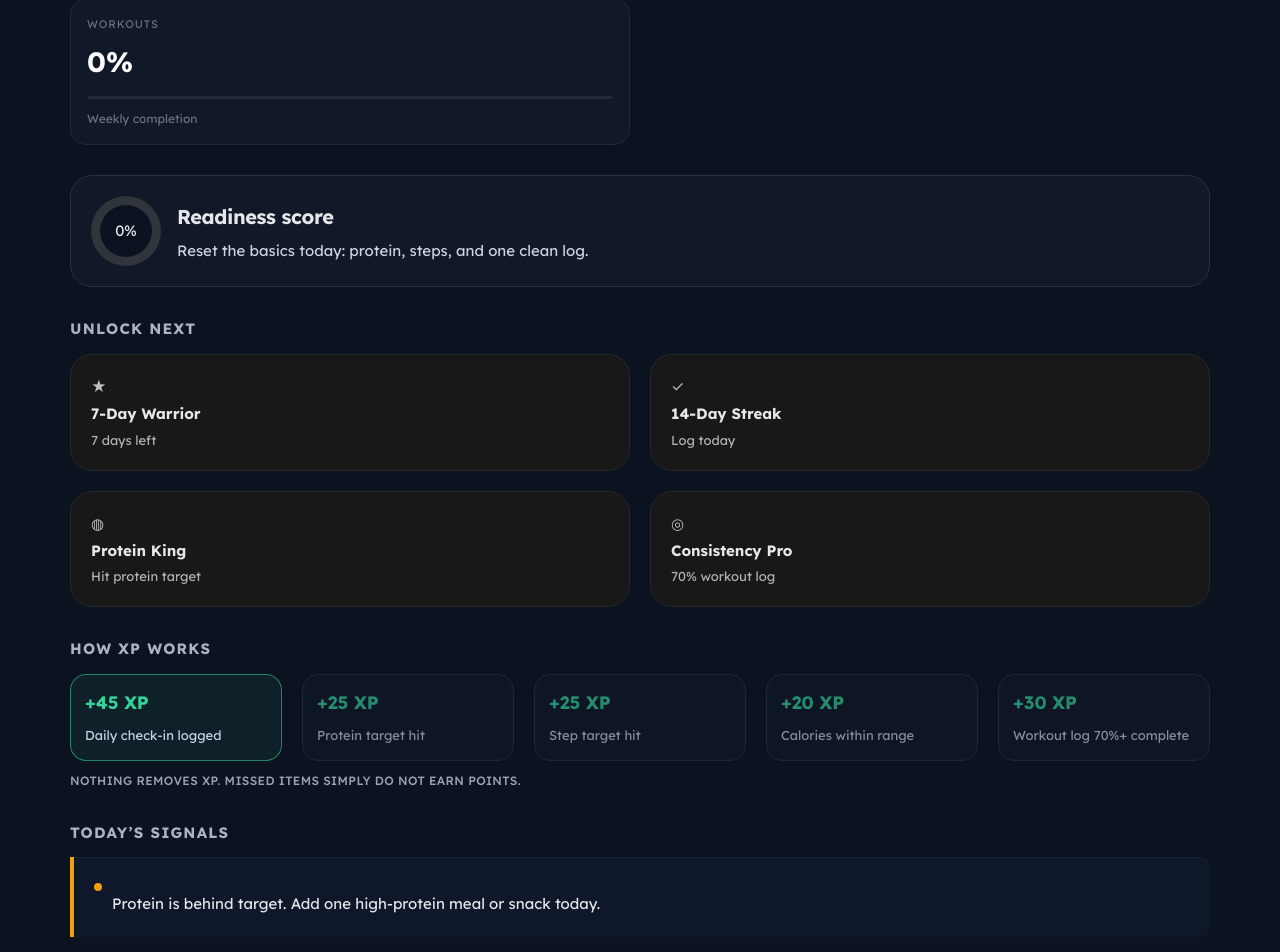
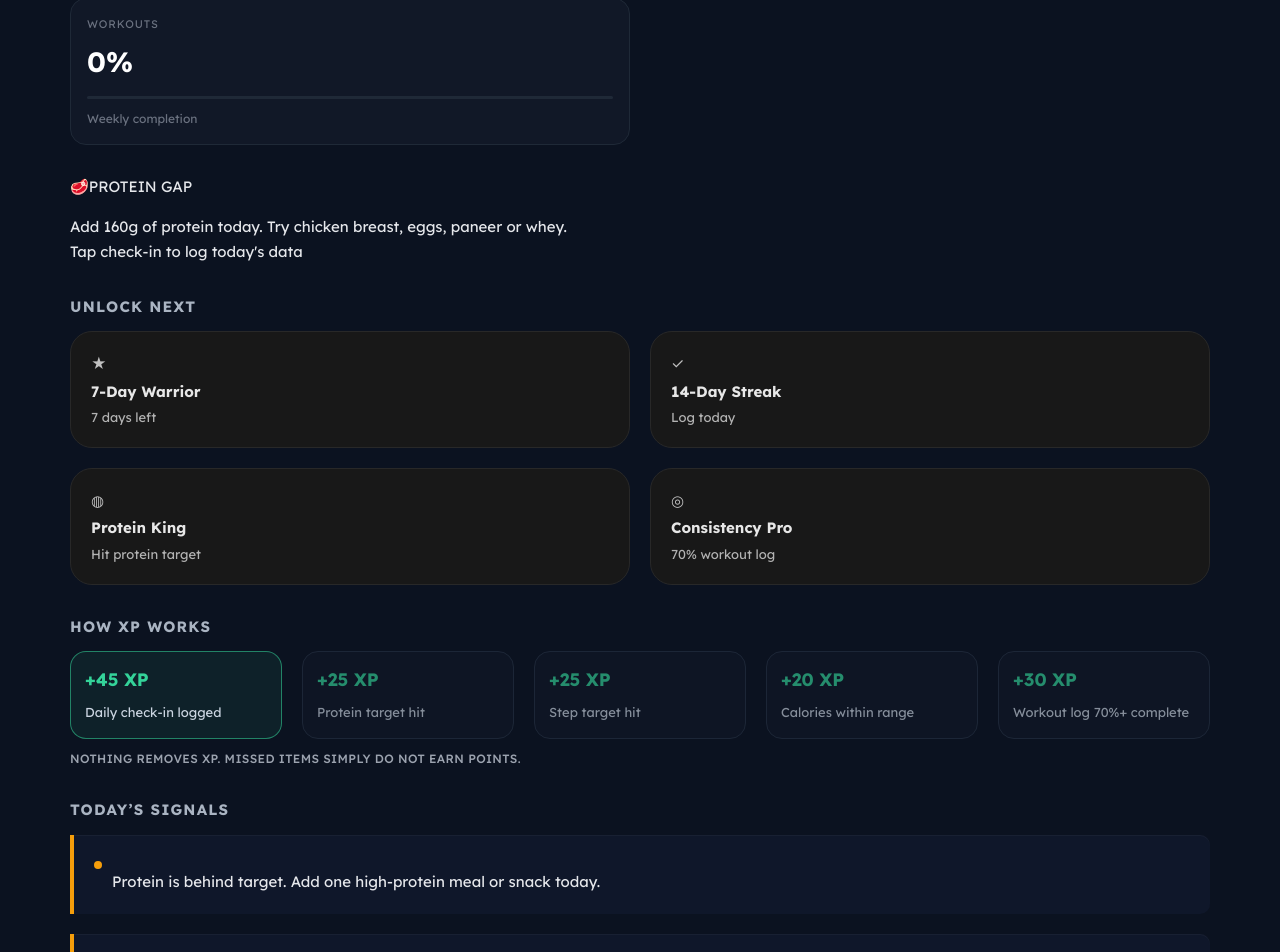
Before and after one commit to ravikiran-personal/betterbefit, a Next.js app: page / in a window 1280 px wide. Shown: the part 1236-2188 px from the top of the page. Built offline with nearby package versions, Linux system fonts and the light colour scheme.

Commit message:
Update page.tsx

```diff
--- a/app/page.tsx
+++ b/app/page.tsx
@@ -1728,18 +1728,93 @@ reader.readAsText(file);
 />
           </section>
 
-          <section className="readiness-panel">
-            <div
-              className="readiness-ring"
-              style={{ background: `conic-gradient(#2dd4a3 ${readinessScore * 3.6}deg, #30343b 0deg)` }}
-            >
-              <div className="readiness-inner">{readinessScore}%</div>
-            </div>
-            <div>
-              <h2>Readiness score</h2>
-              <p>{getReadinessMessage(readinessScore)}</p>
-            </div>
-          </section>
+         <section
+  className="priority-card"
+  style={{
+    borderLeftColor:
+      (displayProtein ?? 0) < state.settings.proteinTarget - 20 ||
+      (displaySteps ?? 0) < state.settings.stepTarget - 2000 ||
+      workoutCompletion < 50 ||
+      (displayCalories !== null && displayCalories > state.settings.targetCalories + 150)
+        ? "#f59e0b"
+        : "#2dd4a3"
+  }}
+>
+  {(() => {
+    const proteinGap = Math.round(state.settings.proteinTarget - (displayProtein ?? 0));
+    const stepGap = Math.round(state.settings.stepTarget - (displaySteps ?? 0)).toLocaleString();
+
+    if (proteinGap > 20) {
+      return (
+        <>
+          <div className="priority-top">
+            <span className="priority-icon">🥩</span>
+            <span className="priority-label">PROTEIN GAP</span>
+          </div>
+          <p className="priority-action">
+            Add {proteinGap}g of protein today. Try chicken breast, eggs, paneer or whey.
+          </p>
+        </>
+      );
+    }
+
+    if (state.settings.stepTarget - (displaySteps ?? 0) > 2000) {
+      return (
+        <>
+          <div className="priority-top">
+            <span className="priority-icon">👟</span>
+            <span className="priority-label">STEP GAP</span>
+          </div>
+          <p className="priority-action">
+            Take a 15-minute walk after your next meal to close {stepGap} steps.
+          </p>
+        </>
+      );
+    }
+
+    if (workoutCompletion < 50) {
+      return (
+        <>
+          <div className="priority-top">
+            <span className="priority-icon">🏋️</span>
+            <span className="priority-label">WORKOUT</span>
+          </div>
+          <p className="priority-action">
+            Open your workout tab and log today&apos;s session.
+          </p>
+        </>
+      );
+    }
+
+    if (displayCalories !== null && displayCalories > state.settings.targetCalories + 150) {
+      return (
+        <>
+          <div className="priority-top">
+            <span className="priority-icon">🍽️</span>
+            <span className="priority-label">CALORIES HIGH</span>
+          </div>
+          <p className="priority-action">
+            Trim one meal — reduce oil, rice or sugar to get closer to your target.
+          </p>
+        </>
+      );
+    }
+
+    return (
+      <>
+        <div className="priority-top">
+          <span className="priority-icon">✅</span>
+          <span className="priority-label">ON TRACK</span>
+        </div>
+        <p className="priority-action">
+          You&apos;re doing everything right today. Stay consistent and let the process work.
+        </p>
+      </>
+    );
+  })()}
+
+  <div className="priority-footer">Tap check-in to log today&apos;s data</div>
+</section>
 
           <section>
             <h2 className="game-section-title">Unlock next</h2>
```
